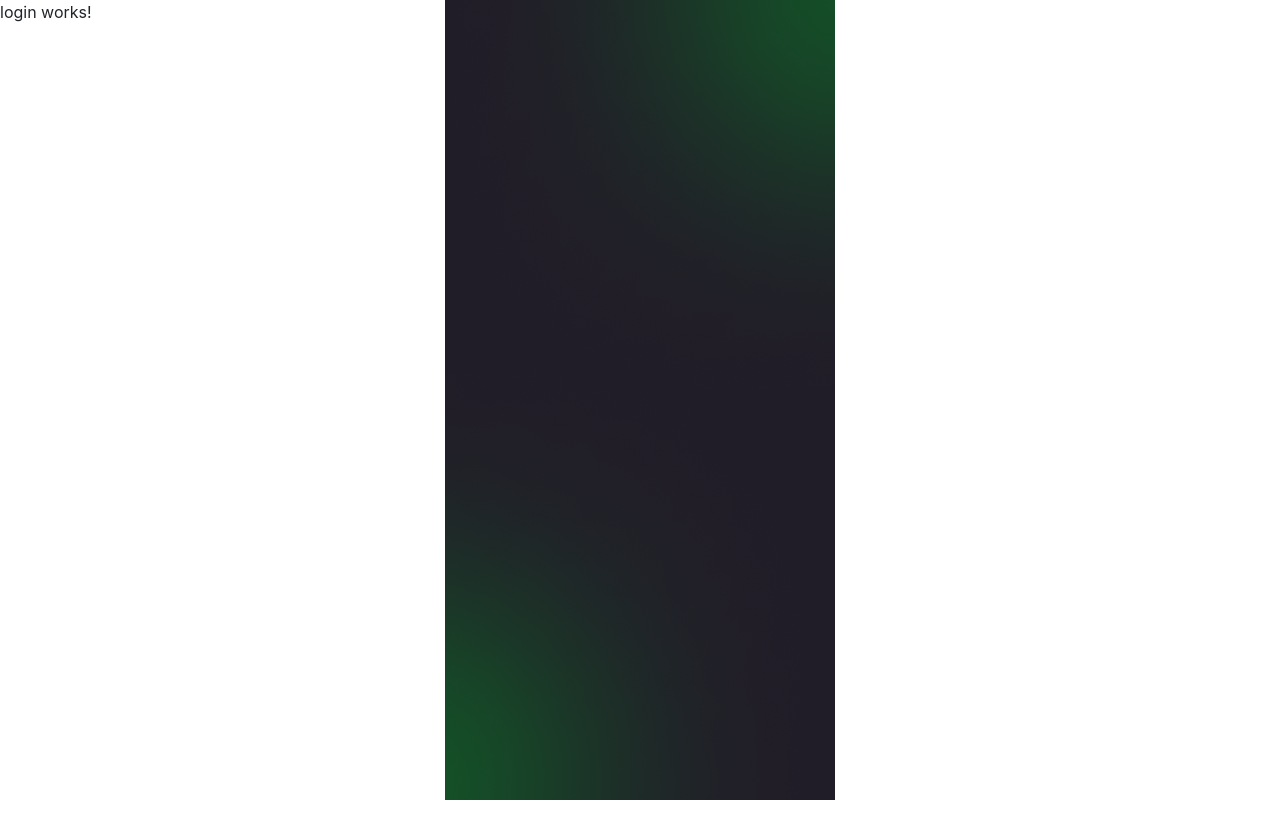
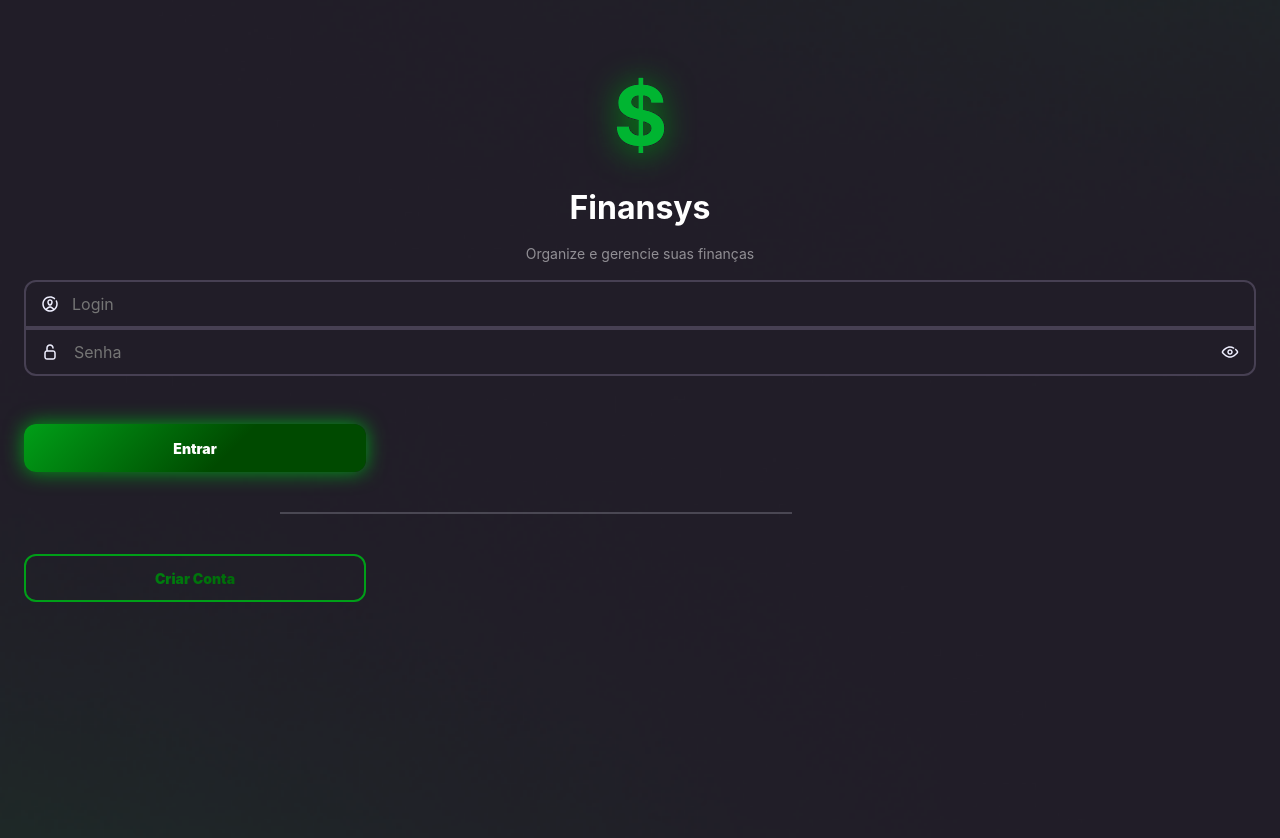
Before and after one commit to Mardoniosc/finansys-app, an Angular app: page /login in a window 1280 px wide. Shown: the top 838 px of the page. Before the commit the page ends 800 px from the top, so only its background shows below. Built offline with nearby package versions, Linux system fonts and the light colour scheme.

Commit message:
Criado as telas de login e cadastro

```diff
--- a/src/app/security/autetication/components/login/login.component.html
+++ b/src/app/security/autetication/components/login/login.component.html
@@ -1 +1,23 @@
-<p>login works!</p>
+<div class="text-center mt-5">
+  <img class="logo-login" src="assets/Icons/Logo_texto.svg" alt="logo">
+</div>
+<p class="titulo-login text-center">Finansys</p>
+<p class="sub-titulo-login text-center">Organize e gerencie suas finanças</p>
+
+<div class="primeiro-input">
+  <img src="assets/Icons/Lineado/user.svg" alt="" class="icon-usuario">
+  <input type="text" class="login-usuario" placeholder="Login" autocomplete="off">
+</div>
+<div class="ultimo-input" style="justify-content: space-between;">
+  <div style="display: flex;">
+    <img style="margin-right: 10px;" src="assets/Icons/Lineado/locker.svg" alt="locker">
+    <input type="password" placeholder="Senha" autocomplete="off">
+  </div>
+  <img class="" src="assets/Icons/Lineado/eye.svg" alt="">
+</div>
+
+<div class="mt-5">
+  <app-button titulo="Entrar"></app-button>
+</div>
+<hr class="separador"/>
+<app-button-secundary titulo="Criar Conta"></app-button-secundary>
--- a/src/app/security/autetication/components/signin/signin.component.html
+++ b/src/app/security/autetication/components/signin/signin.component.html
@@ -1 +1,27 @@
-<p>signin works!</p>
+<div class="text-center mt-5">
+  <img class="logo-login" src="assets/Icons/Logo_texto.svg" alt="logo">
+</div>
+<p class="titulo-login text-center">Finansys</p>
+<p class="sub-titulo-login text-center">Organize e gerencie suas finanças</p>
+
+<div class="primeiro-input">
+  <img src="assets/Icons/Lineado/user.svg" alt="">
+  <input type="text" class="login-usuario" placeholder="Nome Completo" autocomplete="off">
+</div>
+<div class="primeiro-input meio-input">
+  <img src="assets/Icons/Email.svg" alt="">
+  <input type="email" class="login-usuario" placeholder="E-mail" autocomplete="off">
+</div>
+<div class="ultimo-input" style="justify-content: space-between;">
+  <div style="display: flex;">
+    <img style="margin-right: 10px;" src="assets/Icons/Lineado/locker.svg" alt="locker">
+    <input type="password" placeholder="Senha" autocomplete="off">
+  </div>
+  <img class="" src="assets/Icons/Lineado/eye.svg" alt="">
+</div>
+
+<div class="mt-5">
+  <app-button titulo="Cadastrar"></app-button>
+</div>
+<hr class="separador"/>
+<app-button-secundary titulo="Voltar para login"></app-button-secundary>
--- /dev/null
+++ b/src/app/shared/components/button/button-secundary/button-secundary.component.html
@@ -0,0 +1,8 @@
+<button
+  #buttonDiv
+  type="button"
+  [ngStyle]="estilo"
+  [disabled]="disabled"
+>
+  <b>{{ titulo }}</b>
+</button>
--- /dev/null
+++ b/src/app/shared/components/button/button-secundary/button-secundary.component.scss
@@ -0,0 +1,44 @@
+button {
+  box-sizing: border-box;
+
+  /* Auto layout */
+
+  display: flex;
+  flex-direction: row;
+  justify-content: center;
+  align-items: center;
+  padding: 12px 16px;
+  gap: 10px;
+  border: none;
+
+  margin-left: 24px;
+  margin-right: 24px;
+
+  border-radius: 12px;
+
+  background: none;
+  border: 2px solid #009f18;
+  border-radius: 12px;
+
+  font-family: "Inter";
+  font-style: normal;
+  font-weight: 700;
+  font-size: 14px;
+  line-height: 17px;
+  /* identical to box height */
+
+  text-align: center;
+
+  /* Gradiente/01 */
+
+  background: linear-gradient(135deg, #009f18 0%, #004a00 100%);
+  -webkit-background-clip: text;
+  -webkit-text-fill-color: transparent;
+  background-clip: text;
+  text-fill-color: transparent;
+
+  /* Inside auto layout */
+  flex: none;
+  order: 0;
+  flex-grow: 0;
+}
--- /dev/null
+++ b/src/app/shared/components/button/button-secundary/button-secundary.component.ts
@@ -0,0 +1,32 @@
+import { Component, Input, OnInit } from '@angular/core';
+
+@Component({
+  selector: 'app-button-secundary',
+  templateUrl: './button-secundary.component.html',
+  styleUrls: ['./button-secundary.component.scss']
+})
+export class ButtonSecundaryComponent implements OnInit {
+
+  @Input('titulo')
+  public titulo: string = '';
+
+  @Input('disabled')
+  public disabled: boolean = false;
+
+  @Input('altura')
+  public altura: string = `48px`;
+
+  @Input('largura')
+  public largura: string = `342px`;
+
+  public estilo = {};
+
+  constructor() {}
+
+  ngOnInit(): void {
+    this.estilo = {
+      width: this.largura,
+      height: this.altura,
+    };
+  }
+}
--- /dev/null
+++ b/src/app/shared/components/button/button.component.html
@@ -0,0 +1,8 @@
+<button
+  #buttonDiv
+  type="button"
+  [ngStyle]="estilo"
+  [disabled]="disabled"
+>
+  <b>{{ titulo }}</b>
+</button>
--- /dev/null
+++ b/src/app/shared/components/button/button.component.scss
@@ -0,0 +1,28 @@
+button {
+  /* Auto layout */
+
+  display: flex;
+  flex-direction: row;
+  justify-content: center;
+  align-items: center;
+  padding: 12px 8px;
+  gap: 10px;
+
+  background: linear-gradient(135deg, #009f18 0%, #004a00 60%);
+  box-shadow: 0px 0px 20px #009f18;
+  border: none;
+  border-radius: 12px;
+
+  margin-left: 24px;
+  margin-right: 24px;
+
+  font-family: "Inter";
+  font-style: normal;
+  font-weight: 700;
+  font-size: 14px;
+  line-height: 17px;
+  /* identical to box height */
+
+  text-align: center;
+  color: #ffffff;
+}
--- /dev/null
+++ b/src/app/shared/components/button/button.component.ts
@@ -0,0 +1,32 @@
+import { Component, Input, OnInit } from '@angular/core';
+import { AppCores } from '../../models/enums/core/AppCores';
+
+@Component({
+  selector: 'app-button',
+  templateUrl: './button.component.html',
+  styleUrls: ['./button.component.scss'],
+})
+export class ButtonComponent implements OnInit {
+  @Input('titulo')
+  public titulo: string = '';
+
+  @Input('disabled')
+  public disabled: boolean = false;
+
+  @Input('altura')
+  public altura: string = `48px`;
+
+  @Input('largura')
+  public largura: string = `342px`;
+
+  public estilo = {};
+
+  constructor() {}
+
+  ngOnInit(): void {
+    this.estilo = {
+      width: this.largura,
+      height: this.altura,
+    };
+  }
+}
--- /dev/null
+++ b/src/app/shared/models/enums/core/AppCores.ts
@@ -0,0 +1,13 @@
+
+
+export enum AppCores {
+  GRADIENTE_500_900 = 'linear-gradient(to right, #009F18, #004A00)',
+  VERDE = '#009F18',
+  VERMELHO = '#FF0303',
+  AZUL = '#0084CE',
+  LARANJA = '#F59300',
+  BRANCO = '#F3F5F9',
+  PRETO = '#000000',
+  TRANSPARENT = 'transparent',
+  NONE = 'none',
+}
--- a/src/styles.scss
+++ b/src/styles.scss
@@ -18,8 +18,13 @@ body {
   // width: 100%;
 }
 body {
+  background: url(./assets/IMG/background_app.png) no-repeat center center;
+  display: block;
+  width: 100vw;
+  height: 100vh;
+  padding: 0;
   margin: 0;
-  background: url(./assets/IMG/background_app.png) no-repeat center center;
+  background-size: cover;
 }
 
 * {
@@ -27,7 +32,6 @@ body {
 }
 
 .img-fundo {
-
   display: block;
   width: 100vw;
   height: 100vh;
@@ -35,3 +39,92 @@ body {
   margin: 0;
   background-size: cover;
 }
+
+.logo-login {
+  position: relative;
+  width: 145px;
+  height: 140px;
+  text-align: center;
+}
+
+.titulo-login {
+  font-family: "Inter";
+  font-style: normal;
+  font-weight: 700;
+  font-size: 32px;
+  line-height: 40px;
+  /* identical to box height, or 125% */
+
+  text-align: center;
+
+  /* Neutras/Branco */
+
+  color: #ffffff;
+}
+
+.sub-titulo-login {
+  font-family: "Inter";
+  font-style: normal;
+  font-weight: 400;
+  font-size: 14px;
+  line-height: 20px;
+
+  text-align: center;
+  color: #ffffff;
+  opacity: 0.5;
+}
+
+.primeiro-input {
+  display: flex;
+  flex-direction: row;
+  align-items: center;
+  padding: 12px;
+  gap: 8px;
+
+  height: 48px;
+  margin-left: 24px;
+  margin-right: 24px;
+
+  background: #211d28;
+  border: 2px solid #474053;
+  border-radius: 12px 12px 0px 0px;
+}
+
+input, input:focus {
+  background-color: #211d28;
+  box-shadow: 0 0 0 0;
+  border: 0 none;
+  outline: 0;
+  color: #fff;
+}
+
+.ultimo-input {
+  display: flex;
+  flex-direction: row;
+  align-items: center;
+  padding: 12px;
+  gap: 8px;
+
+  height: 48px;
+  margin-left: 24px;
+  margin-right: 24px;
+
+  background: #211d28;
+  border: 2px solid #474053;
+  border-radius: 0px 0px 12px 12px;
+}
+
+.meio-input {
+  border-radius: 0px;
+}
+
+
+.separador {
+  position: relative;
+  transform: translateX(50%);
+  opacity: 0.2;
+  border: 1px solid #efefff;
+  text-align: center;
+  margin: 40px 24px;
+  width: 40%;
+}
```
Also changed, not shown: src/app/security/autetication/autetication.module.ts (+4 -12 lines), src/app/shared/shared.module.ts (+6 -7 lines), src/assets/Icons/Logo_texto.svg.
